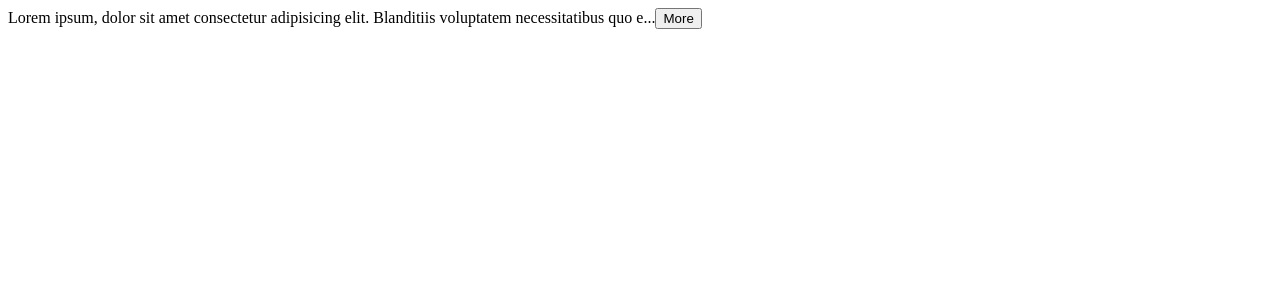
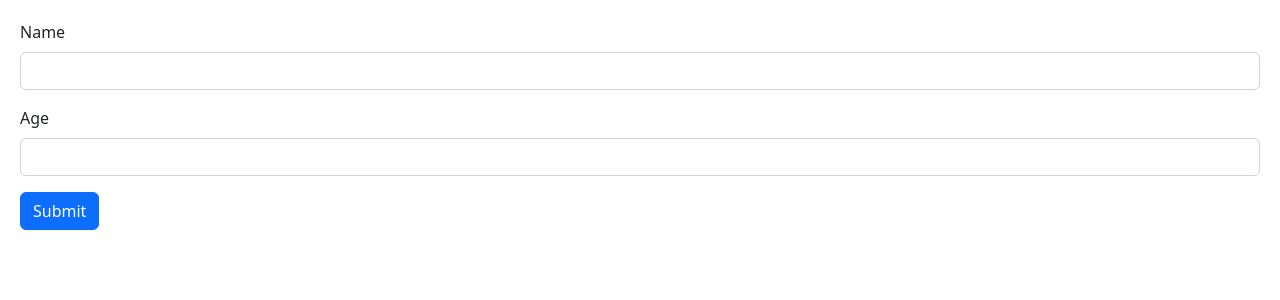
Before and after one commit to CanniJr/expense-tracker, a React (Vite) app: page / in a window 1280 px wide. Shown: the top 300 px of the page. Built offline with nearby package versions, Linux system fonts and the light colour scheme.

Commit message:
expense tracker project with TS

```diff
--- a/package.json
+++ b/package.json
@@ -12,7 +12,9 @@
     "bootstrap": "^5.2.3",
     "react": "^18.2.0",
     "react-dom": "^18.2.0",
-    "react-icons": "^4.8.0"
+    "react-hook-form": "^7.43.5",
+    "react-icons": "^4.8.0",
+    "zod": "^3.21.4"
   },
   "devDependencies": {
     "@types/react": "^18.0.27",
--- a/src/App.tsx
+++ b/src/App.tsx
@@ -1,21 +1,9 @@
-import ExpandableText from "./components/ExpandableText";
+import Form from "./components/Form";
 
 function App() {
 	return (
 		<div>
-			<ExpandableText>
-				Lorem ipsum, dolor sit amet consectetur adipisicing elit. Blanditiis
-				voluptatem necessitatibus quo excepturi quis nobis dolorum fugiat
-				dolorem minima distinctio. Exercitationem velit asperiores dolorum, sed
-				molestias aspernatur ipsa corporis sit odio quia recusandae in totam ea
-				id aliquam distinctio eaque impedit. Iste qui nemo dolorum suscipit a
-				sed provident saepe, sunt ipsam, natus illum commodi repellat sapiente
-				omnis aliquid id neque! Deserunt itaque quis saepe ipsa alias, maxime
-				explicabo fugiat doloremque expedita tempora rerum sint dicta, doloribus
-				quod repellendus cupiditate! Qui beatae asperiores nostrum. Mollitia
-				molestias amet alias adipisci voluptas error laudantium ad fugit vitae
-				obcaecati vel in, dignissimos assumenda.
-			</ExpandableText>
+			<Form />
 		</div>
 	);
 }
--- /dev/null
+++ b/src/components/Form.tsx
@@ -0,0 +1,64 @@
+import { FormEvent, useRef, useState } from "react";
+import { FieldValues, useForm } from "react-hook-form";
+
+interface formDataProps {
+	name: string;
+	age: number;
+}
+
+const Form = () => {
+	const {
+		register,
+		handleSubmit,
+		formState: { errors },
+	} = useForm<formDataProps>();
+	const onSubmit = (data: FieldValues) => {
+		console.log(data);
+	};
+
+	return (
+		<>
+			<form onSubmit={handleSubmit(onSubmit)}>
+				{" "}
+				<div className="mb-3">
+					<label htmlFor="name" className="form-label">
+						Name
+					</label>
+					<input
+						id="name"
+						type="text"
+						className="form-control"
+						{...register("name", { required: true, minLength: 3 })}
+					/>
+					{errors.name?.type === "required" && (
+						<p className="text-danger">The Name field is required.</p>
+					)}
+					{errors.name?.type === "minLength" && (
+						<p className="text-danger">
+							The name must be at least 3 characters.
+						</p>
+					)}
+				</div>{" "}
+				<div className="mb-3">
+					<label htmlFor="age" className="form-label">
+						Age
+					</label>
+					<input
+						id="age"
+						type="number"
+						className="form-control"
+						{...register("age", { required: true })}
+					/>
+					{errors.age?.type === "required" && (
+						<p className="text-danger">The Age field is required.</p>
+					)}
+				</div>
+				<button className="btn btn-primary" type="submit">
+					Submit
+				</button>
+			</form>
+		</>
+	);
+};
+
+export default Form;
--- /dev/null
+++ b/src/index.css
@@ -0,0 +1,3 @@
+body {
+	padding: 20px;
+}
--- a/src/main.tsx
+++ b/src/main.tsx
@@ -1,7 +1,8 @@
 import React from "react";
 import ReactDOM from "react-dom/client";
 import App from "./App";
-// import "bootstrap/dist/css/bootstrap.css";
+import "bootstrap/dist/css/bootstrap.css";
+import "./index.css";
 
 ReactDOM.createRoot(document.getElementById("root") as HTMLElement).render(
 	<React.StrictMode>
```
Also changed, not shown: 2 other files (tests, documents, lock files or other folders).
